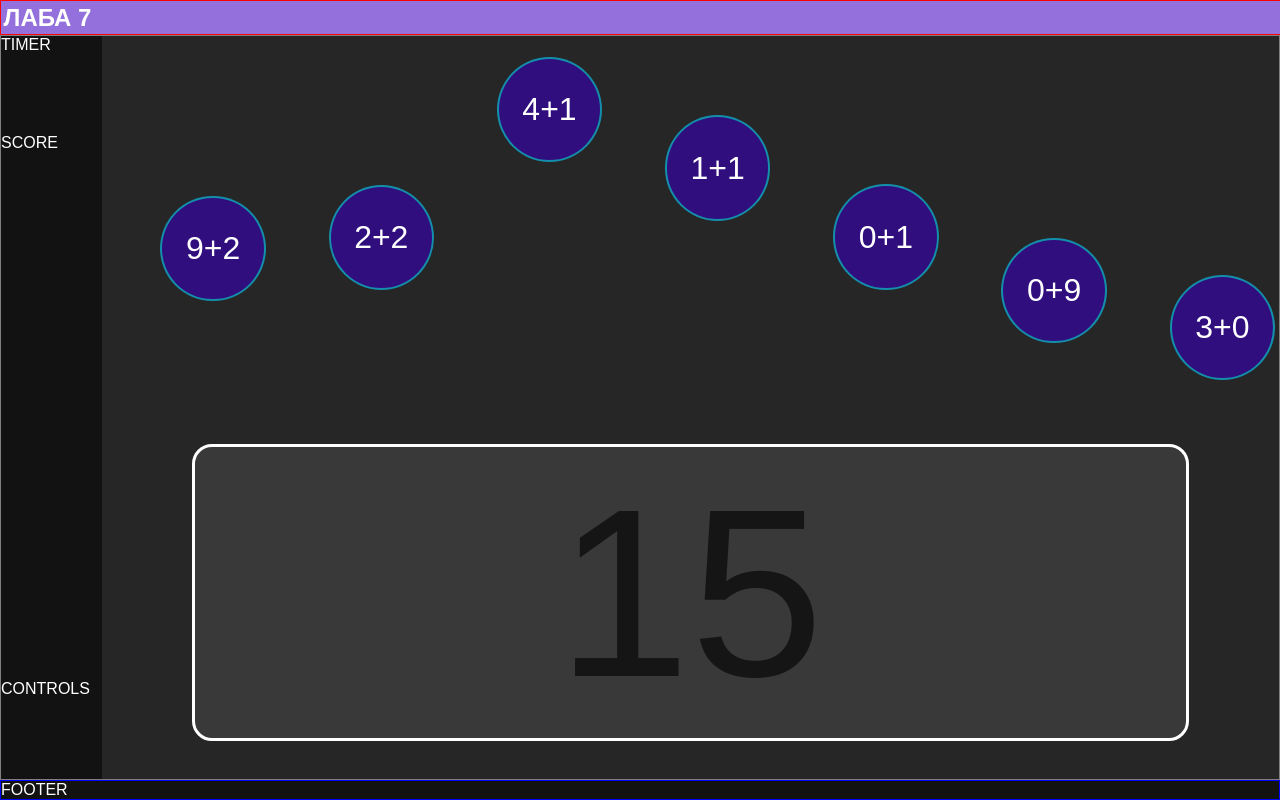
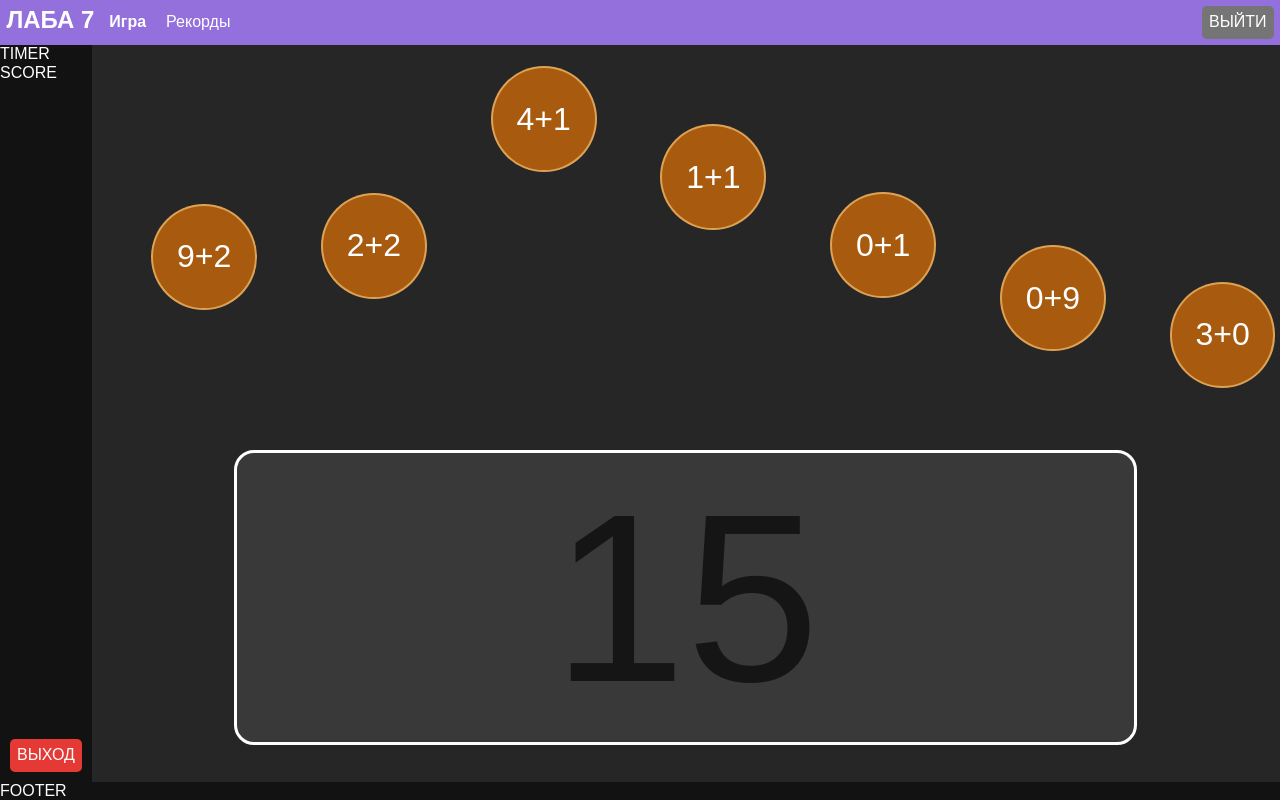
Before and after one commit to AquaUseful/trir7, a PHP site: page /game.html in a window 1280 px wide. Run offline with PHP 8.4, Linux system fonts and the light colour scheme; data that the repository does not hold is empty; some libraries are stand-ins or nearby versions.

Commit message:
DESIIIIIGN

```diff
--- a/app/css/game.css
+++ b/app/css/game.css
@@ -6,8 +6,8 @@
         'score area .'
         '. area .'
         'controls area .';
-    grid-template-rows: min-content min-content auto min-content;
-    grid-template-columns: 0.1fr auto min-content;
+    grid-template-rows: max-content max-content 1fr max-content;
+    grid-template-columns: max-content auto max-content;
 }
 
 .game-ui>.game-timer {
@@ -20,6 +20,7 @@
 
 .game-ui>.game-controls {
     grid-area: controls;
+    padding: 10px;
 }
 
 .game-ui>.game-area {
@@ -32,8 +33,8 @@
         '. . .'
         '. container .'
         '. . .';
-    grid-template-rows: auto 0.4fr 0.05fr;
-    grid-template-columns: 0.1fr auto 0.1fr;
+    grid-template-rows: auto 40% 5%;
+    grid-template-columns: 12% auto 12%;
     background-color: #FFFFFF16;
     /*border: 1px lime solid;*/
 }
@@ -53,12 +54,13 @@
     font-size: 1500%;
     width: max-content;
     height: max-content;
+    user-select: none;
 }
 
 .ball {
     position: absolute;
-    background-color: #3700B3A0;
-    border: 2px solid #03DAC6A0;
+    background-color: #F57C00A0;
+    border: 2px solid #FFCC80A0;
     border-radius: 50%;
 
     /*width: 15%;*/
--- a/app/css/layout.css
+++ b/app/css/layout.css
@@ -1,38 +1,39 @@
 .layout-grid {
-    min-width: 100%;
+    /* min-width: 100%;*/
     min-height: 100%;
     display: grid;
     grid-template-areas: 'header'
         'cont '
         'footer';
     grid-template-columns: auto;
-    grid-template-rows: auto 1fr auto;
+    grid-template-rows: max-content auto max-content;
 }
 
 .layout-grid>.layout-header {
-    border: 1px solid red;
+    /* border: 1px solid red;*/
     grid-area: header;
 }
 
 .layout-grid>.layout-content {
-    border: 1px solid gray;
+    /*   border: 1px solid gray; */
     grid-area: cont;
 }
 
 .layout-grid>.layout-footer {
-    border: 1px solid blue;
+    /*    border: 1px solid blue;*/
     grid-area: footer;
 }
 
 .layout-header>.header-grid {
-    width: 100%;
     height: min-content;
     display: grid;
     grid-template-areas: 'logo tabs . name logout';
     grid-template-rows: auto;
     grid-template-columns: max-content max-content auto max-content max-content;
-    padding: 0.2%;
     background-color: mediumpurple;
+    box-sizing: content-box;
+    padding: 0.5%;
+    column-gap: 5px;
 }
 
 .header-grid>.header-logo {
@@ -41,3 +42,48 @@
     font-weight: bold;
     color: white;
 }
+
+.header-grid>.header-logout {
+    grid-area: logout;
+    display: flex;
+    justify-content: center;
+    align-items: center;
+    width: max-content;
+    height: max-content;
+}
+
+.header-grid>.header-tabs {
+    grid-area: tabs;
+    display: flex;
+    justify-content: center;
+    justify-items: center;
+    flex-direction: row;
+    text-decoration: none;
+}
+
+.header-tabs>.tab-link {
+    display: flex;
+    justify-content: center;
+    align-items: center;
+    color: #FFFFFF;
+    text-decoration: none;
+    margin-right: 10px;
+    margin-left: 10px;
+}
+
+.header-tabs>.tab-link:hover {
+    text-decoration: underline;
+}
+
+.header-tabs>.tab-link.active {
+    font-weight: bold;
+}
+
+
+.cell {
+    width: 100%;
+    height: 100%;
+    display: flex;
+    justify-content: center;
+    align-items: center;
+}
--- a/app/css/style.css
+++ b/app/css/style.css
@@ -11,3 +11,41 @@ body {
     display: none !important;
     visibility: hidden !important;
 }
+
+
+.btn {
+    border-radius: 5px;
+    padding: 7px;
+    margin: 0;
+    border: none;
+}
+
+.btn.red {
+    background-color: #E53935;
+    color: #FFFFFF;
+}
+
+.btn.red:hover {
+    background-color: #B71C1C;
+    color: #FFFFFF;
+}
+
+.btn.red:active {
+    background-color: #FFCDD2;
+    color: #000000;
+}
+
+.btn.grey {
+    background-color: #757575;
+    color: #FFFFFF;
+}
+
+.btn.grey:hover {
+    background-color: #212121;
+    color: #FFFFFF;
+}
+
+.btn.btn.grey:active {
+    background-color: #F5F5F5;
+    color: #000000;
+}
--- a/app/game.html
+++ b/app/game.html
@@ -17,13 +17,24 @@
         <div class="layout-header">
             <div class="header-grid">
                 <div class="header-logo"><span>ЛАБА 7</span></div>
+                <div class="header-tabs">
+                    <a href="#" class="tab-link active">Игра</a>
+                    <a href="records.html" class="tab-link">Рекорды</a>
+                </div>
+                <div class="header-logout">
+                    <div class="cell">
+                        <input type="button" value="ВЫЙТИ" class="btn grey">
+                    </div>
+                </div>
             </div>
         </div>
         <div class="layout-content">
             <div class="game-ui">
                 <div class="game-timer">TIMER</div>
                 <div class="game-score">SCORE</div>
-                <div class="game-controls">CONTROLS</div>
+                <div class="game-controls">
+                    <input type="button" value="ВЫХОД" class="btn red">
+                </div>
                 <div class="game-area" id="game_area">
                     <div class="ball" id="secret_ball">0+0</div>
                     <div id="balls_container">
```
